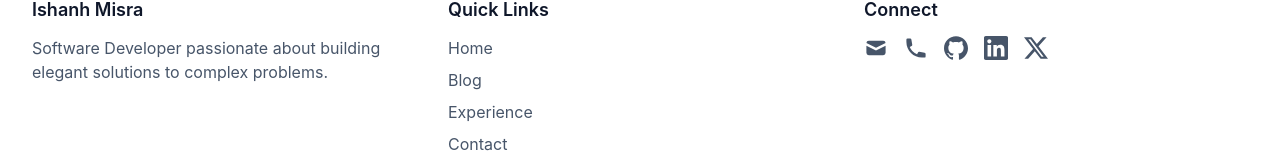
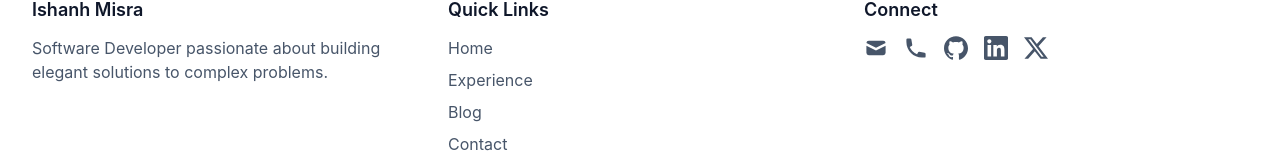
Before and after one commit to Ishanh2000/Ishanh2000.github.io, a React (Vite) app: page /contact in a window 1280 px wide. Shown: the part 837-1005 px from the top of the page. Built offline with nearby package versions, Linux system fonts and the light colour scheme.

Commit message:
refactor: Move Blog after Experience in navigation

```diff
--- a/src/App.tsx
+++ b/src/App.tsx
@@ -12,8 +12,8 @@ function App() {
       <Layout>
         <Routes>
           <Route path="/" element={<Home />} />
+          <Route path="/experience" element={<Experience />} />
           <Route path="/blog" element={<Blog />} />
-          <Route path="/experience" element={<Experience />} />
           <Route path="/contact" element={<Contact />} />
           <Route path="*" element={<Navigate to="/" replace />} />
         </Routes>
--- a/src/components/Layout.tsx
+++ b/src/components/Layout.tsx
@@ -70,18 +70,18 @@ export default function Layout({ children }: LayoutProps) {
                 </li>
                 <li>
                   <a
+                    href="/experience"
+                    className="text-slate-600 dark:text-slate-400 hover:text-blue-600 dark:hover:text-blue-400 transition-colors"
+                  >
+                    Experience
+                  </a>
+                </li>
+                <li>
+                  <a
                     href="/blog"
                     className="text-slate-600 dark:text-slate-400 hover:text-blue-600 dark:hover:text-blue-400 transition-colors"
                   >
                     Blog
-                  </a>
-                </li>
-                <li>
-                  <a
-                    href="/experience"
-                    className="text-slate-600 dark:text-slate-400 hover:text-blue-600 dark:hover:text-blue-400 transition-colors"
-                  >
-                    Experience
                   </a>
                 </li>
                 <li>
--- a/src/components/Navigation.tsx
+++ b/src/components/Navigation.tsx
@@ -5,8 +5,8 @@ import { saveThemePreference, getThemePreference } from '../utils/themeStorage'
 
 const navItems = [
   { name: 'Home', path: '/' },
+  { name: 'Experience', path: '/experience' },
   { name: 'Blog', path: '/blog' },
-  { name: 'Experience', path: '/experience' },
   { name: 'Contact', path: '/contact' },
 ]
 
```
